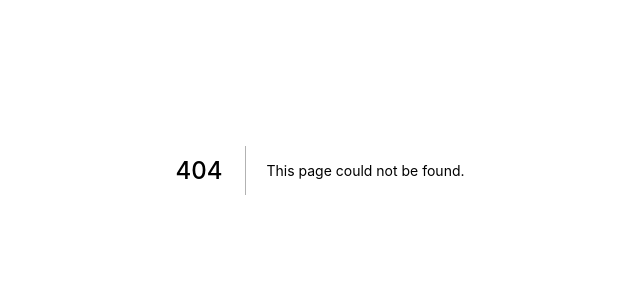
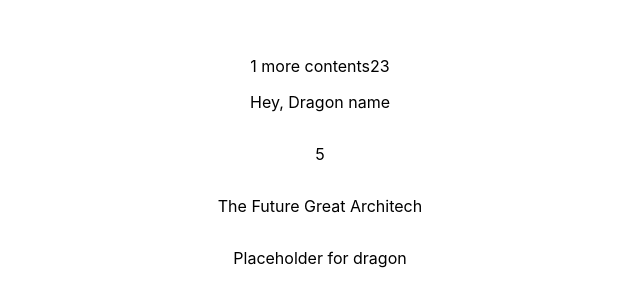
Before and after one commit to GradConnection/seek-the-dragon, a Next.js app: page /profile in a window 1280 px wide. Before the commit this address had no page. Shown: the part 230-536 px from the top of the page, without its empty margins (320-960 px from the left). Built offline with nearby package versions, Linux system fonts and the light colour scheme.

Commit message:
added basic profile

```diff
--- /dev/null
+++ b/pages/profile.js
@@ -0,0 +1,42 @@
+import React, { useEffect } from "react";
+import styles from "../styles/Home.module.css";
+import profileStyles from "../styles/Profile.module.css";
+import Head from "next/head";
+import Link from "next/link";
+
+function Profile() {
+  let name = "Dragon name";
+  let level = 5;
+  let secretName = "The Future Great Architech";
+
+  return (
+    <div className={styles.container}>
+      <Head>
+        <title>Hatchery</title>
+        <meta name="description" content="Generated by create next app" />
+        <link rel="icon" href="/favicon.ico" />
+        <link
+          rel="stylesheet"
+          href="https://cdnjs.cloudflare.com/ajax/libs/animate.css/4.1.1/animate.min.css"
+        />
+      </Head>
+
+      <main className={styles.main}>
+        {/* <h1 className={styles.title}>Welcome to SEEK The Dragon</h1> */}
+
+        <div className={profileStyles.row}>
+          <div className={profileStyles.column}>1 more contents</div>
+          <div className={profileStyles.column}>2</div>
+          <div className={profileStyles.column}>3</div>
+        </div>
+
+        <p>Hey, {name}</p>
+        <p>{level}</p>
+        <p>{secretName}</p>
+        <p>Placeholder for dragon</p>
+      </main>
+    </div>
+  );
+}
+
+export default Profile;
--- /dev/null
+++ b/styles/Profile.module.css
@@ -0,0 +1,12 @@
+.column {
+  float: left;
+}
+
+.left,
+.right {
+  width: 25%;
+}
+
+.middle {
+  width: 50%;
+}
```
Also changed, not shown: pages/map.js (+18 -16 lines).
